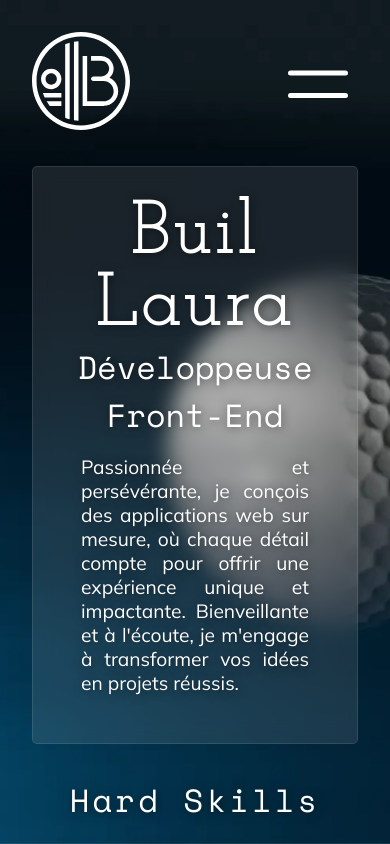
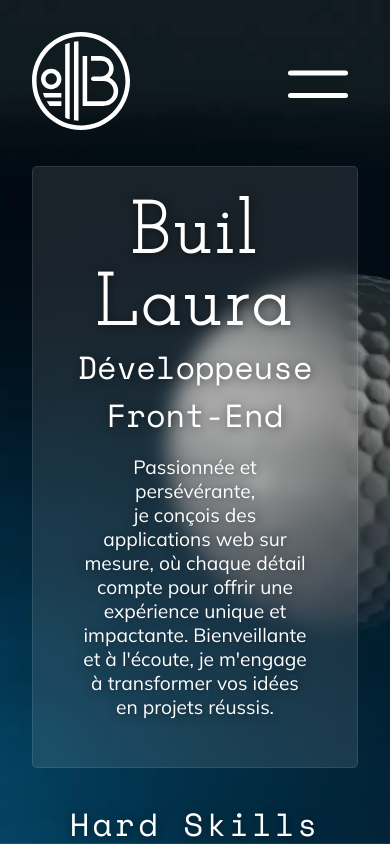
Before and after one commit to LauraBuil/myportfolio, a React (Vite) app: page / in a window 390 px wide. Shown: the top 844 px of the page. Built offline with nearby package versions, Linux system fonts and the light colour scheme.

Commit message:
feat: main description justify text

```diff
--- a/src/assets/scss/main.css
+++ b/src/assets/scss/main.css
@@ -241,6 +241,11 @@
 @media (min-width: 320px) and (max-width: 374px) {
   .hero__text {
     margin: 1rem 0 0 0;
+  }
+}
+@media (max-width: 410px) {
+  .hero__text {
+    text-align: center;
   }
 }
 @media (min-width: 1366px) {
--- a/src/assets/scss/pages/homePage.scss
+++ b/src/assets/scss/pages/homePage.scss
@@ -53,6 +53,9 @@
     text-shadow: 1px 1px 10px rgba(0, 0, 0, 0.5);
     @media (min-width: 320px) and (max-width: 374px) {
       margin: 1rem 0 0 0;
+    }
+    @media (max-width: 410px){
+      text-align: center;
     }
     @media (min-width: 1366px){
       margin: 2rem 8rem;
--- a/src/pages/HomePage.tsx
+++ b/src/pages/HomePage.tsx
@@ -8,7 +8,7 @@ export default function HomePage() {
                     <section className='hero glassmorphism'>
                         <h1 className='hero__title'>Buil Laura</h1>
                         <h2 className='hero__work'>Développeuse Front-End</h2>
-                        <p className='hero__text'>Passionnée et persévérante,
+                        <p className='hero__text'>Passionnée et persévérante,<br/>
                             je conçois des applications web sur mesure,
                             où chaque détail compte pour offrir une expérience
                             unique et impactante. Bienveillante et à l'écoute,
```
Also changed, not shown: 1 other file (tests, documents, lock files or other folders).
